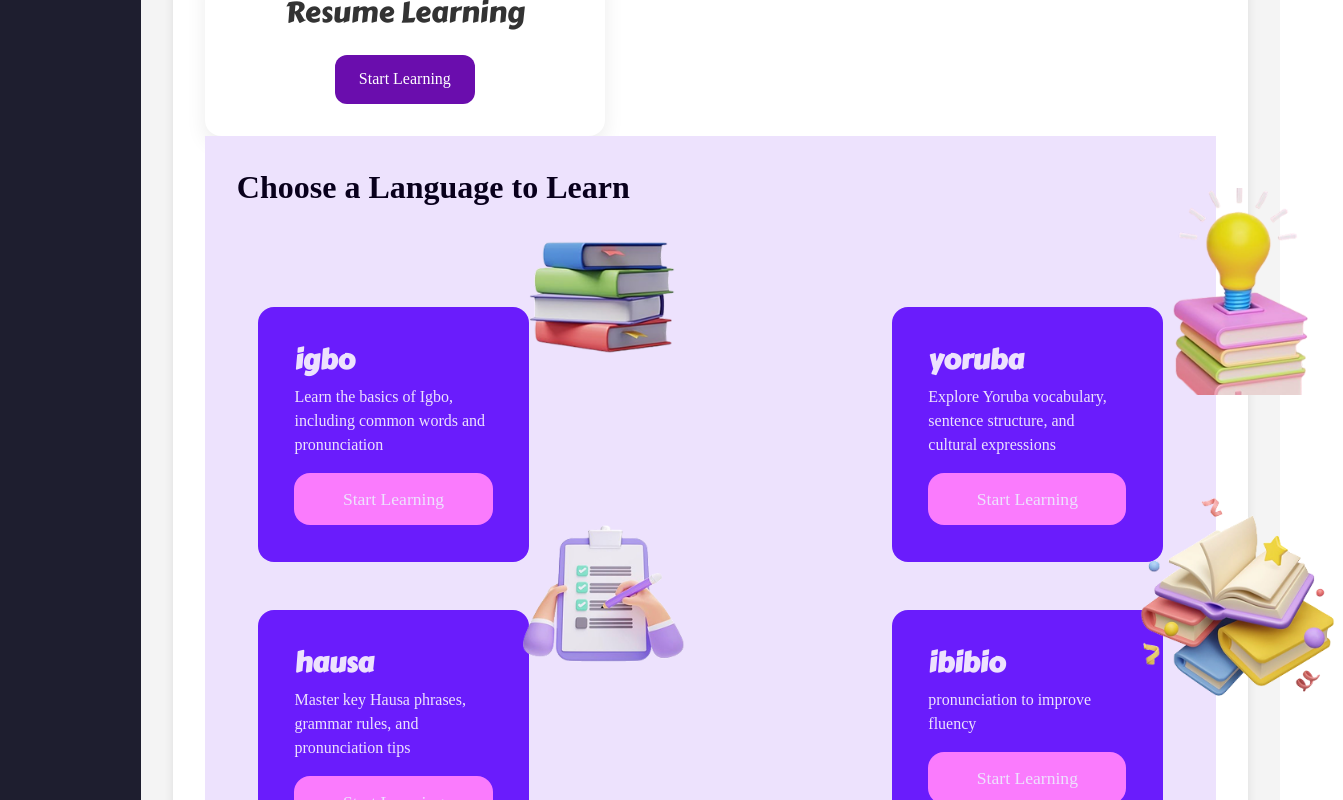
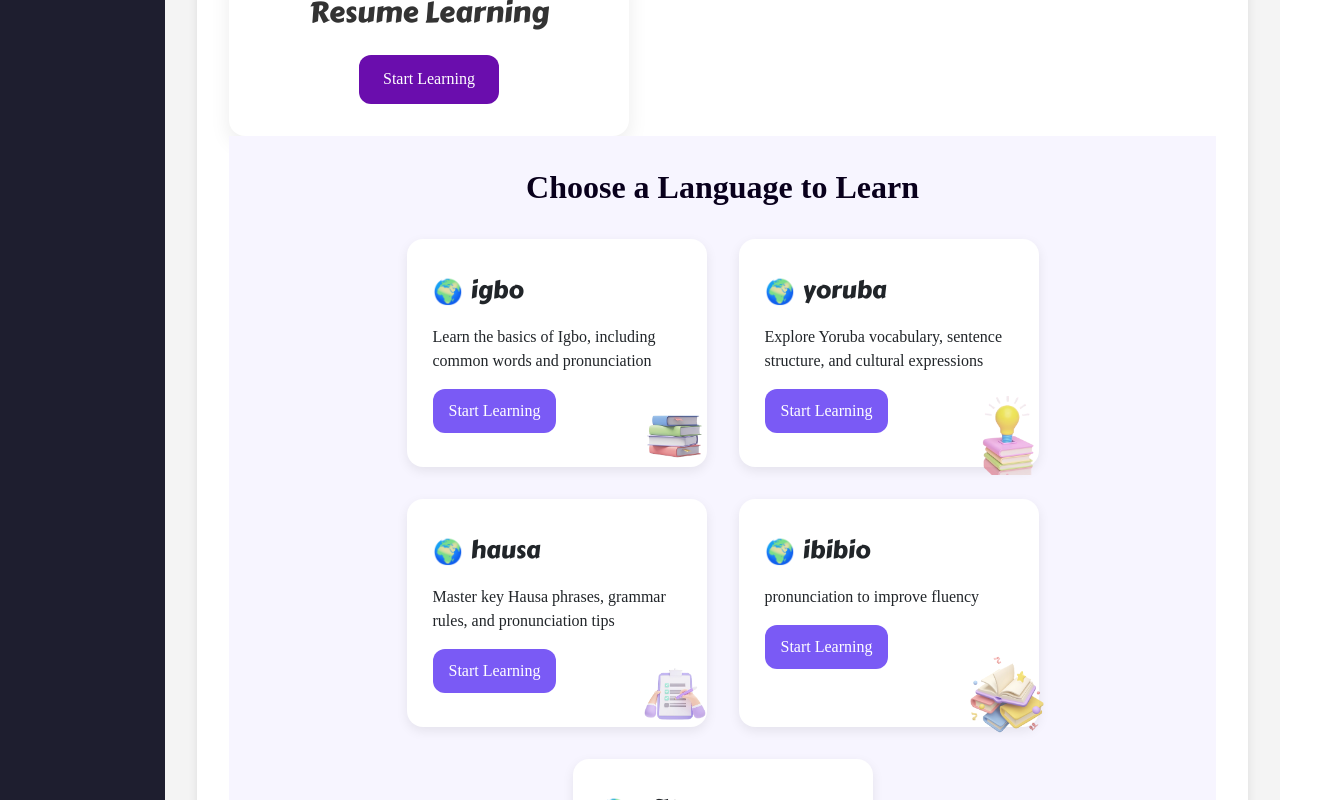
Before and after one commit to JoyEmma12/joy-pro, a React (Vite) app in the folder my_final_year_project/: page /dashboard in a window 1280 px wide. Shown: the part 600-1400 px from the top of the page, 1343 px wide, since content can reach past the window. Built offline with nearby package versions, Linux system fonts and the light colour scheme; a web font is replaced by a local one.

Commit message:
learning options styles updated

```diff
--- a/my_final_year_project/src/components/Dashboard/LearningOptions.css
+++ b/my_final_year_project/src/components/Dashboard/LearningOptions.css
@@ -1,54 +1,100 @@
 .LearningOptions-container {
   width: 100%;
-  padding:2rem;
-  background-color: var(--background-color);
+  padding: 2rem;
+  background-color: #f7f5ff;
 }
+
 .LearningOptions-container h3 {
   font-size: 2rem;
   font-family: "Castoro", serif;
   font-weight: 700;
   color: var(--text-color);
+  text-align: center;
+  margin-bottom: 2rem;
 }
+
 .options-container {
+  display: flex;
+  flex-wrap: wrap;
+  justify-content: center;
+  gap: 2rem;
+}
+
+.lang-container {
+  background-color: #ffffff;
+  border: 2px solid transparent;
+  box-shadow: 0 4px 12px rgba(0,0,0,0.08);
   width: 100%;
-  padding: 1.3rem;
-  margin: 5rem 0rem;
-}
-.lang-container {
-  background-color: var(--primary-btn-color);
-  width: 100%;
-  max-width: 30%;
-  padding: 2.3rem;
+  max-width: 300px;
+  padding: 2rem 1.5rem;
   border-radius: 16px;
-  color: var(--background-color);
+  text-align: left;
+  transition: 0.3s ease-in-out;
   position: relative;
 }
-.lang-img {
-  position: absolute;
-  top: -119px;
-  left: 240px;
-  width: 211px;
+
+.lang-container.active-lang {
+  border-color: #7a5af5;
+  background-color: #f0ecff;
 }
+
+.lang-header {
+  display: flex;
+  align-items: center;
+  gap: 0.5rem;
+}
+
+.flag {
+  font-size: 1.5rem;
+}
+
 .lang-container h4 {
   font-family: "Carter One", serif;
-  font-size: 1.7rem;
-  font-weight: 600;
+  font-size: 1.5rem;
+  margin: 0;
 }
+
 .lang-container p {
   font-size: 1rem;
   font-family: "Castoro", serif;
-  font-weight: 400;
+  margin: 1rem 0;
+}
+
+.lang-img {
+  position: absolute;
+  bottom: -10px;
+  right: -10px;
+  width: 80px;
+  opacity: 0.7;
 }
 
 .startLearning-btn {
-  width: 100%;
-  max-width: 500px;
+  background-color: #7a5af5;
+  color: #fff;
   border: none;
-  color: var(--background-color);
-  padding: 13px;
-  font-weight: 400;
+  border-radius: 12px;
+  padding: 10px 16px;
+  font-size: 1rem;
   font-family: "Castoro", serif;
-  border-radius: 16px;
-  font-size: 1.1rem;
-  background-color: var(--secondary-btn-color);
+  transition: background 0.3s ease;
 }
+
+.startLearning-btn:hover {
+  background-color: #5a3ddc;
+}
+
+/* Responsive */
+@media (max-width: 768px) {
+  .options-container {
+    flex-direction: column;
+    align-items: center;
+  }
+
+  .lang-container {
+    width: 90%;
+  }
+
+  .lang-img {
+    display: none;
+  }
+}
--- a/my_final_year_project/src/components/Dashboard/LearningOptions.jsx
+++ b/my_final_year_project/src/components/Dashboard/LearningOptions.jsx
@@ -1,34 +1,53 @@
-import React from "react";
+import React, { useEffect, useState } from "react";
 import { useNavigate } from "react-router-dom";
 import "./LearningOptions.css";
 import { Languages } from "../signup/Languages";
 
 const LearningOptions = () => {
-  const navigate = useNavigate()
+  const navigate = useNavigate();
+  const [selectedLang, setSelectedLang] = useState(
+    localStorage.getItem("selectedLanguage") || ""
+  );
 
-const handleLanguageSelection = (language) => {
-  //store selection
-  localStorage.setItem("selectedLanguage", language);
+  const handleLanguageSelection = (language) => {
+    localStorage.setItem("selectedLanguage", language);
+    setSelectedLang(language);
     navigate(`/lesson/${language}`);
-}
+  };
+
+  const languageFlags = {
+    Igbo: "🇳🇬",
+    Yoruba: "🟣",
+    Hausa: "🟤",
+    Efik: "🟠",
+    Ibibio: "🔵",
+  };
 
   return (
     <div className="LearningOptions-container">
-        <h3>Choose a Language to Learn</h3>
-
-      {/* language options */}
-      <div className="options-container d-flex flex-row flex-lg-row flex-sm-column justify-content-between flex-wrap gap-5">
-        {Languages.map((options) => {
-          const { id, language, text, image } = options;
-          return (
-            <div key={id} className="lang-container">
+      <h3>Choose a Language to Learn</h3>
+      <div className="options-container">
+        {Languages.map(({ id, language, text, image }) => (
+          <div
+            key={id}
+            className={`lang-container ${
+              selectedLang === language ? "active-lang" : ""
+            }`}>
+            <div className="lang-header">
+              <span className="flag">{languageFlags[language] || "🌍"}</span>
               <h4>{language}</h4>
-              <p>{text}</p>
-              <button className="startLearning-btn" onClick={() => handleLanguageSelection(language)}>Start Learning</button>
-              <img src={image} alt="language-images" className="lang-img" />
             </div>
-          );
-        })}
+            <p>{text}</p>
+            <button
+              className="startLearning-btn"
+              onClick={() => handleLanguageSelection(language)}>
+              {selectedLang === language
+                ? "Continue Learning"
+                : "Start Learning"}
+            </button>
+            <img src={image} alt={language} className="lang-img" />
+          </div>
+        ))}
       </div>
     </div>
   );
```
